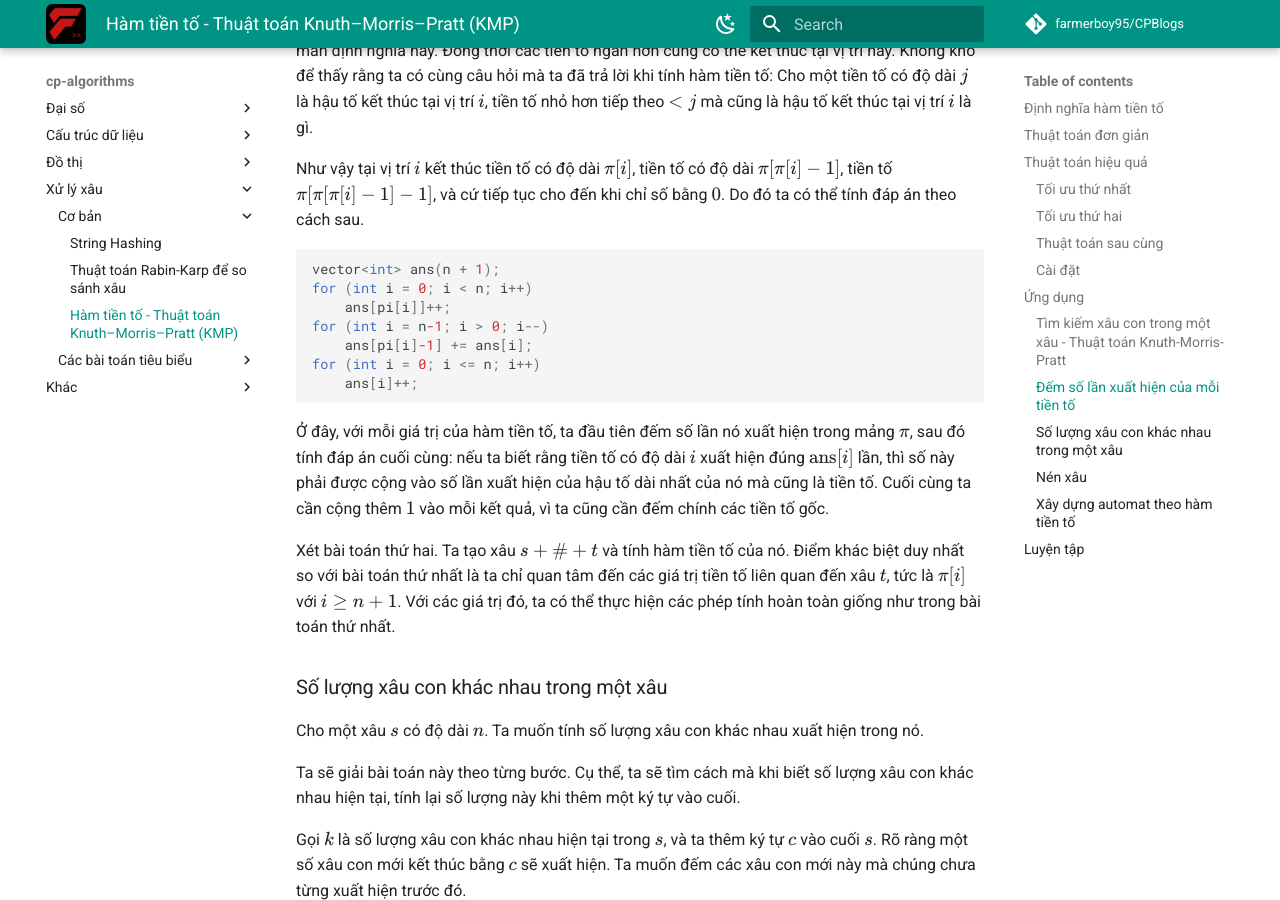
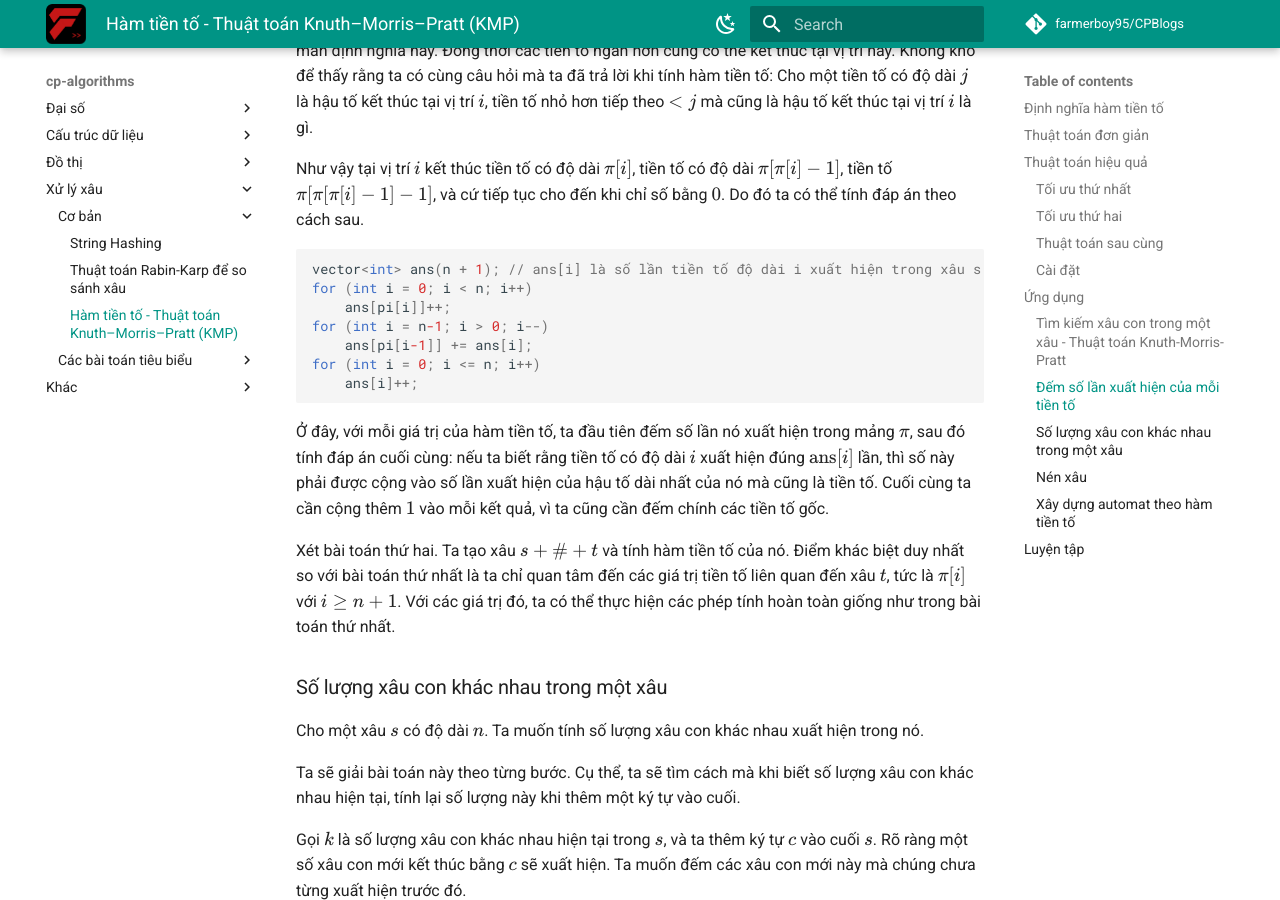
Before and after one commit to farmerboy95/CPBlogs, an MkDocs documentation site: the page built from docs/cp-algorithms/string-processing/fundamentals/kmp.md, in a window 1280 px wide and 900 px high, scrolled down 4430 px. Built offline with MkDocs 1.6.1 and Material for MkDocs 9.7.7, drawn with Linux system fonts in a browser that asks for light colours; comment, search, counter and statistics services are not loaded.

Commit message:
Fix bug in kmp

````diff
--- a/docs/cp-algorithms/string-processing/fundamentals/kmp.md
+++ b/docs/cp-algorithms/string-processing/fundamentals/kmp.md
@@ -129,11 +129,11 @@ Theo định nghĩa, tiền tố có độ dài $\pi[i]$ của xâu $s$ xuất h
 Như vậy tại vị trí $i$ kết thúc tiền tố có độ dài $\pi[i]$, tiền tố có độ dài $\pi[\pi[i] - 1]$, tiền tố $\pi[\pi[\pi[i] - 1] - 1]$, và cứ tiếp tục cho đến khi chỉ số bằng $0$. Do đó ta có thể tính đáp án theo cách sau.
 
 ```cpp
-vector<int> ans(n + 1);
+vector<int> ans(n + 1); // ans[i] là số lần tiền tố độ dài i xuất hiện trong xâu s
 for (int i = 0; i < n; i++)
     ans[pi[i]]++;
 for (int i = n-1; i > 0; i--)
-    ans[pi[i]-1] += ans[i];
+    ans[pi[i-1]] += ans[i];
 for (int i = 0; i <= n; i++)
     ans[i]++;
 ```
````
